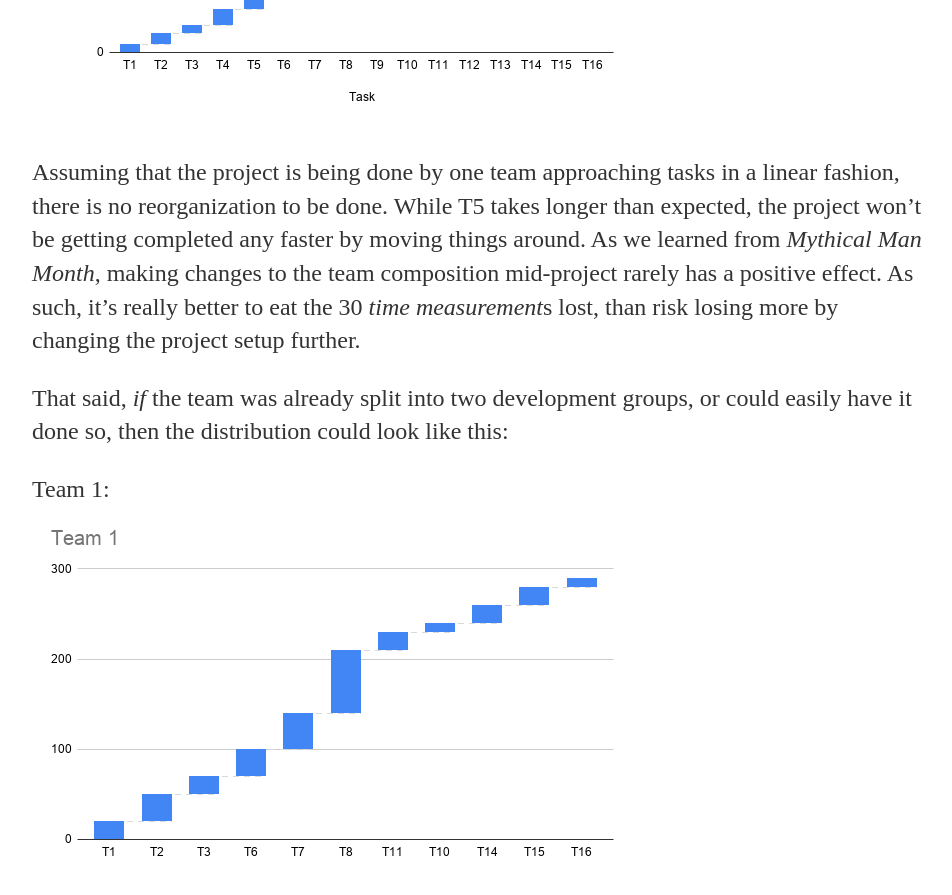
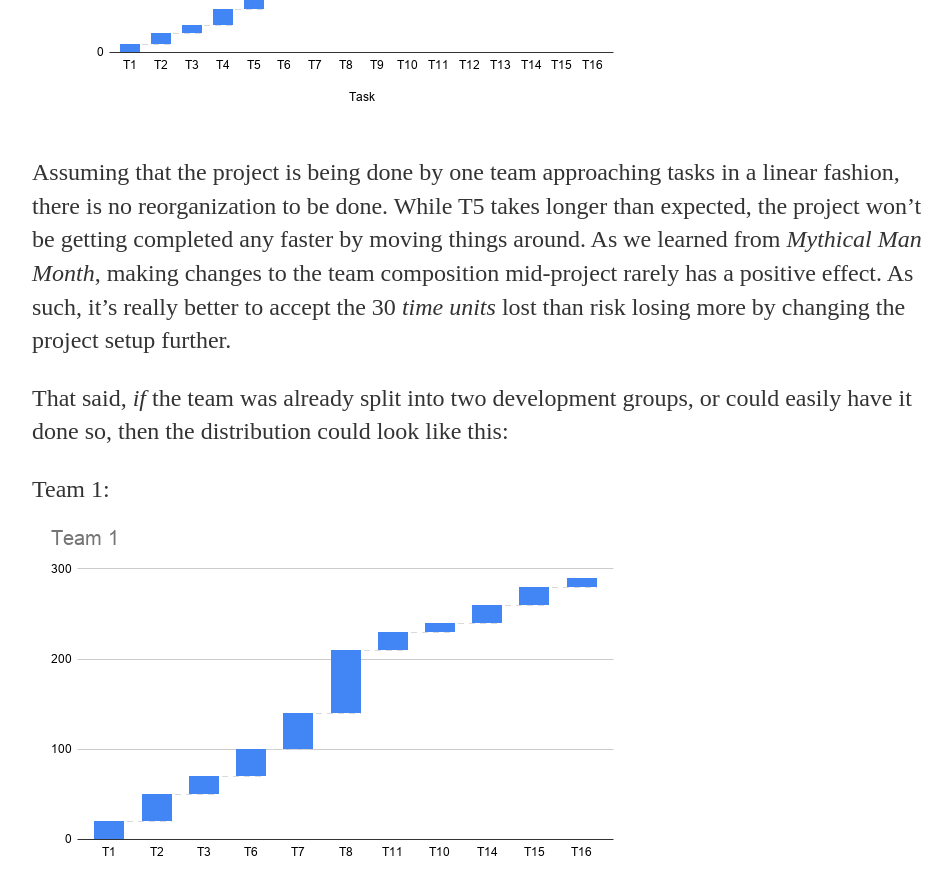
Before and after one commit to Quintuplin/quintuplin.github.io, a Jekyll site: the page built from _posts/2019-11-07-Chapter-23.md, in a window 1280 px wide and 900 px high, scrolled down 1443 px. Shown: the top 895 px of the window, without its empty margins (160-1112 px from the left). Built offline with Jekyll 4.4.1, drawn with Linux system fonts in a browser that asks for light colours; comment, search, counter and statistics services are not loaded.

Commit message:
Update 2019-11-07-Chapter-23.md

```diff
--- a/_posts/2019-11-07-Chapter-23.md
+++ b/_posts/2019-11-07-Chapter-23.md
@@ -12,7 +12,7 @@ Figure 23.14:
 Linear Approach:
 ![Figure 23.14]({{ site.url }}/assets/2019-11-07-Linear-Approach.png)
 
-Assuming that the project is being done by one team approaching tasks in a linear fashion, there is no reorganization to be done. While T5 takes longer than expected, the project won't be getting completed any faster by moving things around. As we learned from *Mythical Man Month*, making changes to the team composition mid-project rarely has a positive effect. As such, it's really better to eat the 30 *time measurement*s lost, than risk losing more by changing the project setup further.
+Assuming that the project is being done by one team approaching tasks in a linear fashion, there is no reorganization to be done. While T5 takes longer than expected, the project won't be getting completed any faster by moving things around. As we learned from *Mythical Man Month*, making changes to the team composition mid-project rarely has a positive effect. As such, it's really better to accept the 30 *time units* lost than risk losing more by changing the project setup further.
 
 That said, *if* the team was already split into two development groups, or could easily have it done so, then the distribution could look like this:
 
```
